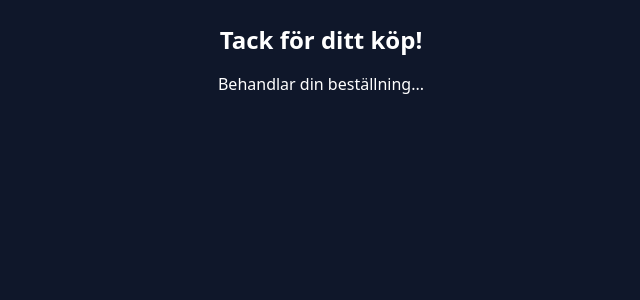
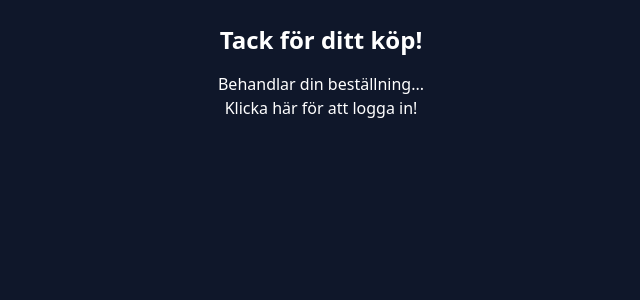
Before and after one commit to Denturion/nyhetsprenumeration, a React (Vite) app in the folder frontend/: page /success in a window 1280 px wide. Shown: the top 300 px of the page, without its empty margins (319-959 px from the left). Built offline with nearby package versions, Linux system fonts and the light colour scheme; no server answers.

Commit message:
added a link to login

```diff
--- a/frontend/src/pages/SuccessPage.tsx
+++ b/frontend/src/pages/SuccessPage.tsx
@@ -26,7 +26,7 @@ export const SuccessPage = () => {
 
   return (
     <div className="p-6 text-center">
-      <h1 className="text-2xl font-bold mb-4">Tack för ditt köp!</h1>
+      <h2 className="text-2xl font-bold mb-4">Tack för ditt köp!</h2>
       {email ? (
         <p>
           En bekräftelse har skickats till <strong>{email}</strong>.
@@ -34,6 +34,7 @@ export const SuccessPage = () => {
       ) : (
         <p>Behandlar din beställning...</p>
       )}
+      <a href="/login">Klicka här för att logga in!</a>
     </div>
   );
 };
```
